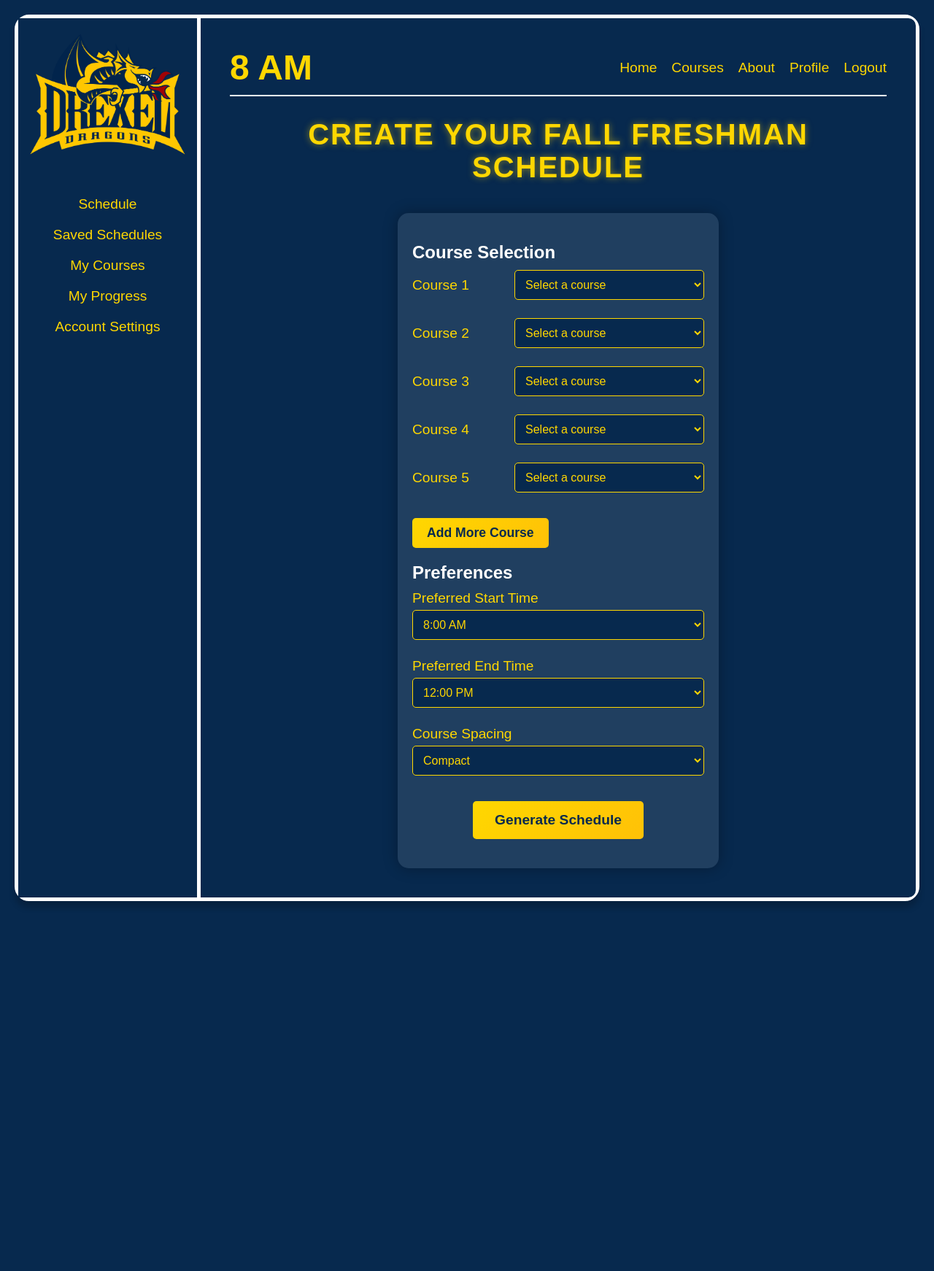
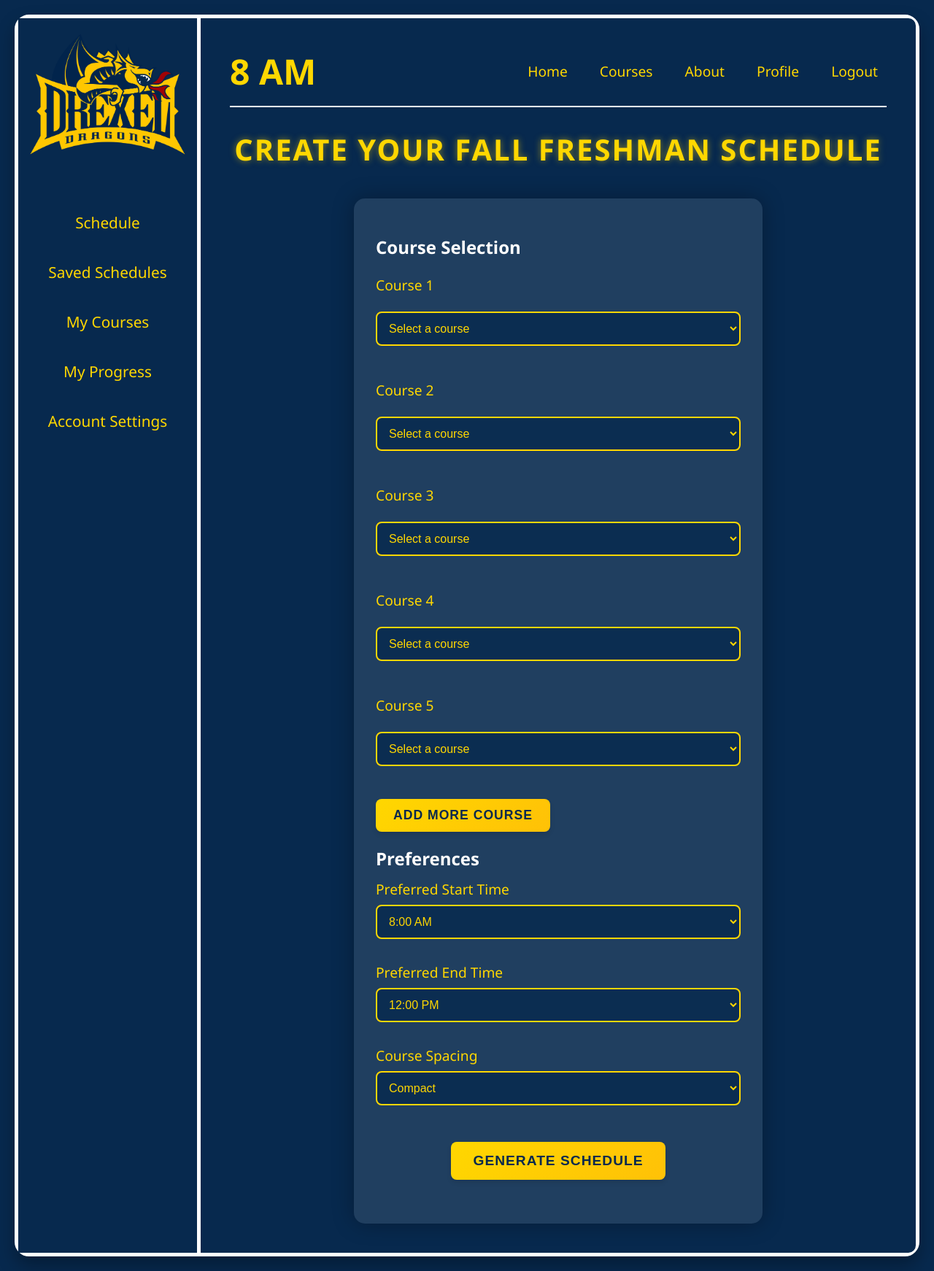
Before and after one commit to ruhmahashmi/8-AM, a Flask app: page /schedule in a window 1280 px wide. Shown: the whole page at 73% size. Before the commit the page ends 1241 px from the top, so only its background shows below. Run offline with Flask 3, Linux system fonts and the light colour scheme; a user stored in the database is signed in; data comes from the database, SQL or seed files in the repository.

Commit message:
Updated styles.css and added __pycache__ files

```diff
--- a/static/styles.css
+++ b/static/styles.css
@@ -1,7 +1,7 @@
 /* static/styles.css */
 body {
     margin: 0;
-    font-family: Arial, sans-serif;
+    font-family: 'Segoe UI', Tahoma, Geneva, Verdana, sans-serif;
     background-color: #07294E;
     color: #FFD700;
     overflow-x: hidden;
@@ -11,7 +11,7 @@ body {
     display: flex;
     min-height: 100vh;
     border: 5px solid white;
-    box-shadow: 0 9px 8px rgba(0, 0, 0, 0.2);
+    box-shadow: 0 12px 24px rgba(0, 0, 0, 0.3);
     margin: 20px;
     border-radius: 20px;
     background-color: #07294E;
@@ -43,18 +43,23 @@ body {
 }
 
 .sidebar-menu li {
-    margin: 20px 0;
+    margin: 24px 0;
 }
 
 .sidebar-menu a {
     color: #FFD700;
     text-decoration: none;
-    font-size: 1.2em;
-    transition: color 0.3s;
+    font-size: 1.3em;
+    transition: all 0.3s ease;
+    display: block;
+    padding: 8px 12px;
+    border-radius: 8px;
 }
 
 .sidebar-menu a:hover {
     color: #FFFFFF;
+    background-color: rgba(255, 255, 255, 0.1);
+    transform: translateX(5px);
 }
 
 .main-content {
@@ -70,7 +75,7 @@ body {
     justify-content: space-between;
     align-items: center;
     border-bottom: 2px solid white;
-    padding-bottom: 10px;
+    padding-bottom: 15px;
     margin-bottom: 30px;
 }
 
@@ -91,11 +96,14 @@ body {
     color: #FFD700;
     text-decoration: none;
     font-size: 1.2em;
-    transition: color 0.3s;
+    transition: all 0.3s ease;
+    padding: 8px 12px;
+    border-radius: 8px;
 }
 
 .nav-links a:hover {
     color: #FFFFFF;
+    background-color: rgba(255, 255, 255, 0.1);
 }
 
 h1 {
@@ -117,86 +125,159 @@ h2 {
 /* Form Styles (Login, Signup, Schedule) */
 .form-container, .scheduler-container {
     background: rgba(255, 255, 255, 0.1);
-    padding: 20px;
+    padding: 30px;
     border-radius: 15px;
-    box-shadow: 0 0 20px rgba(0, 0, 0, 0.3);
-    max-width: 400px;
+    box-shadow: 0 0 30px rgba(0, 0, 0, 0.3);
+    max-width: 500px;
     margin: 0 auto;
 }
 
 form label {
     display: block;
-    margin: 10px 0 5px;
+    margin: 12px 0 8px;
     font-size: 1.2em;
+    font-weight: 500;
 }
 
 form input, form select {
     width: 100%;
-    padding: 10px;
-    margin-bottom: 15px;
-    border: 1px solid #FFD700;
-    border-radius: 5px;
-    background-color: #07294E;
+    padding: 12px;
+    margin-bottom: 20px;
+    border: 2px solid #FFD700;
+    border-radius: 8px;
+    background-color: rgba(7, 41, 78, 0.8);
     color: #FFD700;
     font-size: 1em;
+    transition: all 0.3s ease;
 }
 
 form input:focus, form select:focus {
     outline: none;
     border-color: #FFFFFF;
-    box-shadow: 0 0 5px rgba(255, 255, 255, 0.5);
+    box-shadow: 0 0 8px rgba(255, 255, 255, 0.5);
+    background-color: rgba(7, 41, 78, 0.9);
 }
 
 button, .generate-btn, .action-btn {
     background: linear-gradient(135deg, #FFD700, #FFC107);
     color: #07294E;
     border: none;
-    padding: 10px 20px;
+    padding: 12px 24px;
     cursor: pointer;
-    border-radius: 5px;
+    border-radius: 8px;
     font-size: 1.1em;
     font-weight: bold;
-    transition: transform 0.3s, box-shadow 0.3s;
+    transition: all 0.3s ease;
+    box-shadow: 0 4px 6px rgba(0, 0, 0, 0.1);
+    text-transform: uppercase;
+    letter-spacing: 1px;
 }
 
 button:hover, .generate-btn:hover, .action-btn:hover {
     transform: translateY(-3px);
-    box-shadow: 0 5px 15px rgba(0, 0, 0, 0.3);
+    box-shadow: 0 6px 12px rgba(0, 0, 0, 0.3);
+    background: linear-gradient(135deg, #FFE44D, #FFD700);
+}
+
+button:active, .generate-btn:active, .action-btn:active {
+    transform: translateY(1px);
+    box-shadow: 0 2px 4px rgba(0, 0, 0, 0.2);
 }
 
 .generate-btn {
     display: block;
-    margin: 20px auto;
+    margin: 30px auto;
     padding: 15px 30px;
     font-size: 1.2em;
 }
 
 .course-selection {
     display: grid;
-    grid-template-columns: 1fr 2fr;
-    gap: 10px;
+    grid-template-columns: 1fr;
+    gap: 15px;
+    margin-bottom: 25px;
+}
+
+/* Search dropdown styling */
+.course-select-container {
+    position: relative;
     margin-bottom: 20px;
+}
+
+.search-course-input {
+    width: 100%;
+    padding: 12px;
+    border: 2px solid #FFD700;
+    border-radius: 8px;
+    background-color: rgba(7, 41, 78, 0.8);
+    color: #FFD700;
+    font-size: 1em;
+    transition: all 0.3s ease;
+    margin-bottom: 0;
+}
+
+.search-course-input:focus {
+    outline: none;
+    border-color: #FFFFFF;
+    box-shadow: 0 0 8px rgba(255, 255, 255, 0.5);
+    background-color: rgba(7, 41, 78, 0.9);
+}
+
+.course-dropdown {
+    position: absolute;
+    top: 100%;
+    left: 0;
+    right: 0;
+    background-color: #07294E;
+    border: 2px solid #FFD700;
+    border-top: none;
+    border-radius: 0 0 8px 8px;
+    max-height: 250px;
+    overflow-y: auto;
+    z-index: 10;
+    box-shadow: 0 8px 16px rgba(0, 0, 0, 0.3);
+    display: none;
+}
+
+.course-dropdown.show {
+    display: block;
+}
+
+.course-option {
+    padding: 12px;
+    cursor: pointer;
+    transition: all 0.2s ease;
+    color: #FFD700;
+    border-bottom: 1px solid rgba(255, 215, 0, 0.2);
+}
+
+.course-option:hover {
+    background-color: rgba(255, 215, 0, 0.2);
+}
+
+.course-option:last-child {
+    border-bottom: none;
 }
 
 /* Welcome Page */
 .welcome-container {
     text-align: center;
-    padding: 20px;
+    padding: 30px;
     background: rgba(255, 255, 255, 0.1);
     border-radius: 15px;
-    box-shadow: 0 0 20px rgba(0, 0, 0, 0.3);
+    box-shadow: 0 0 30px rgba(0, 0, 0, 0.3);
 }
 
 .action-btn {
-    margin-top: 20px;
+    margin-top: 25px;
 }
 
 /* Schedule Display */
 .schedule-container {
     background: rgba(255, 255, 255, 0.15);
-    padding: 20px;
+    padding: 25px;
     border-radius: 15px;
-    box-shadow: 0 0 20px rgba(0, 0, 0, 0.3);
+    box-shadow: 0 0 30px rgba(0, 0, 0, 0.3);
 }
 
 .schedule-grid {
```
Also changed, not shown: other parts of static/styles.css (+109 -33 lines).
